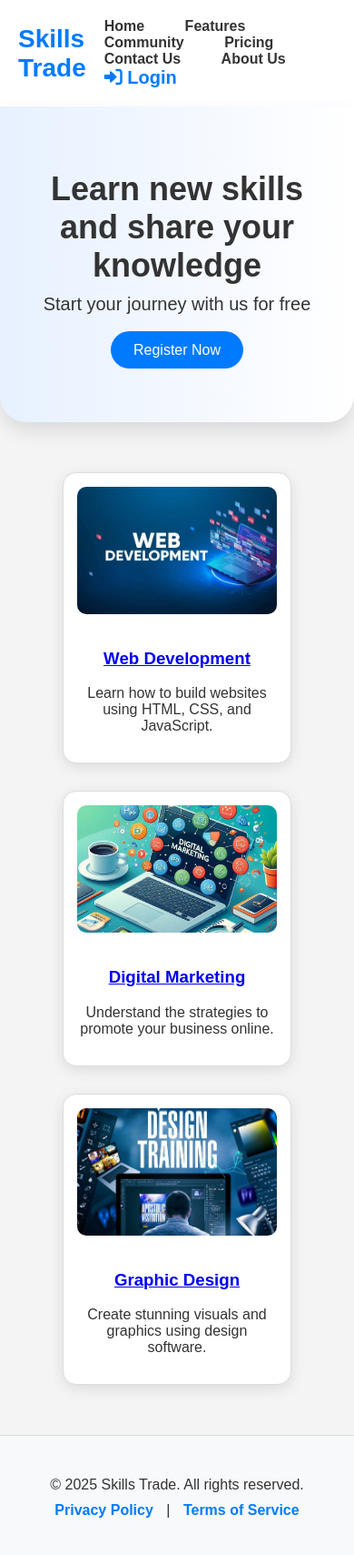
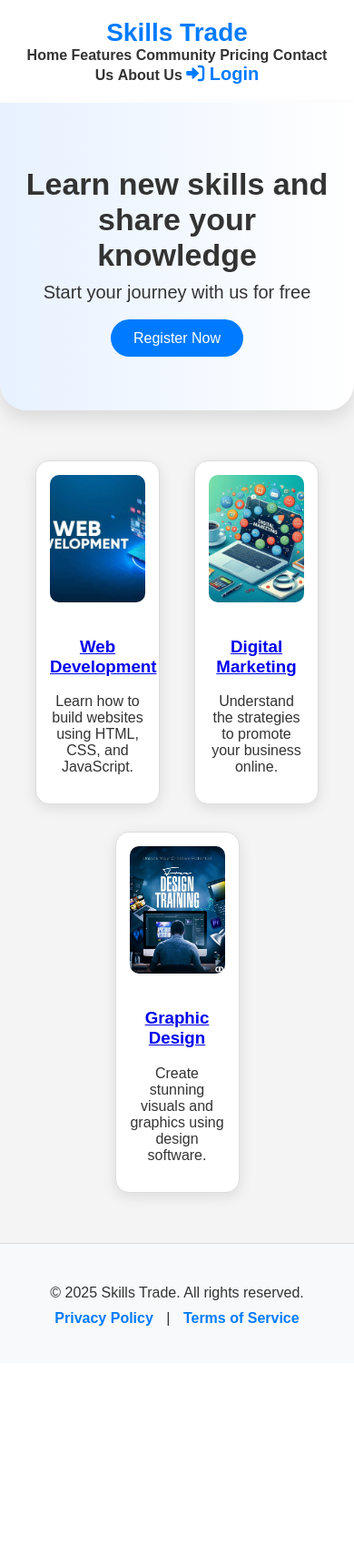
Before and after one commit to joud-7101/skillsTrade, a PHP site: page /HTML/homePage.html in a window 390 px wide. Shown: the whole page at 91% size. After the commit the page ends 1457 px from the top, so only its background shows below. Run offline with PHP 8.4, Linux system fonts and the light colour scheme.

Commit message:
Update HomePage.css

```diff
--- a/CSS/HomePage.css
+++ b/CSS/HomePage.css
@@ -1,5 +1,5 @@
 body {
-    font-family: 'Arial', sans-serif;
+  font-family: "Arial", sans-serif;
   margin: 0;
   padding: 0;
   background-color: #f4f4f4;
@@ -106,13 +106,9 @@ nav a:hover {
 
 .skill img {
   width: 100%;
-    /* Ensures the image takes full width */
   height: 140px;
-    /* Sets a uniform height */
   object-fit: cover;
-    /* Ensures the image covers the space without distortion */
   border-radius: 10px;
-    /* Rounds the corners of the images */
   margin-bottom: 15px;
 }
 
@@ -144,6 +140,89 @@ footer p {
   color: #0056b3;
 }
 
+/* Media Queries for Responsiveness */
+
+/* For 576px screen width (mobile devices) */
+@media (max-width: 576px) {
+  header {
+    flex-direction: column;
+    text-align: center;
+  }
+
+  header h1 {
+    font-size: 24px;
+  }
+
+  nav a {
+    margin: 10px 0;
+  }
+
+  .hero h2 {
+    font-size: 28px;
+  }
+
+  .hero p {
+    font-size: 18px;
+  }
+
+  .skills {
+    flex-direction: column;
+    align-items: center;
+  }
+
+  .skill {
+    width: 100%;
+    max-width: 320px;
+  }
+}
+
+/* For 768px screen width (tablets) */
+@media (max-width: 768px) {
+  .skills {
+    flex-direction: row;
+    justify-content: space-around;
+  }
+
+  .skill {
+    width: 45%;
+  }
+
+  header h1 {
+    font-size: 26px;
+  }
+
+  .hero h2 {
+    font-size: 32px;
+  }
+
+  .hero p {
+    font-size: 18px;
+  }
+}
+
+/* For 992px screen width (small desktop/laptops) */
+@media (max-width: 992px) {
+  .skills {
+    flex-direction: row;
+    justify-content: space-around;
+  }
+
+  .skill {
+    width: 30%;
+  }
+
+  header h1 {
+    font-size: 28px;
+  }
+
+  .hero h2 {
+    font-size: 34px;
+  }
+
+  .hero p {
+    font-size: 20px;
+  }
+}
 /*  Active nav link indicator
 nav a.active::after {
     content: '';
```
Lines whose indentation alone changed are shown as unchanged.
